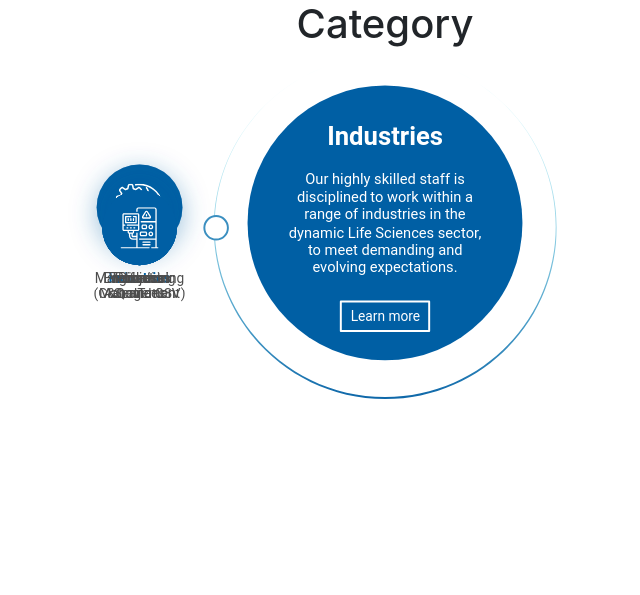
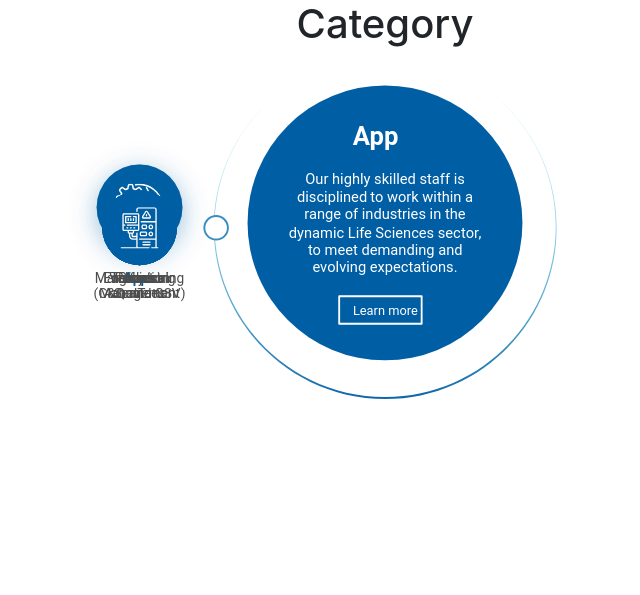
Before and after one commit to naimesh02/Android-Sutra, a PHP site: page / in a window 1280 px wide. Shown: the part 981-1576 px from the top of the page, without its empty margins (255-895 px from the left). Run offline with PHP 8.4, Linux system fonts and the light colour scheme; some libraries are stand-ins or nearby versions.

Commit message:
Home Page Done

```diff
--- a/index.php
+++ b/index.php
@@ -158,7 +158,7 @@
         <tspan class="cls-8" x="113" y="96">r</tspan>
         <tspan x="118" y="96">ams.</tspan>
       </text>
-      <text class="cls-1" transform="translate(87 65)">Industries</text>
+      <text class="cls-1" transform="translate(87 65)">&nbsp;&nbsp;&nbsp;&nbsp;App</text>
       <text class="cls-5" transform="translate(63 108)">Our highly skilled staff is
         <tspan x="-9" y="19">disciplined </tspan>
         <tspan class="cls-6" x="71" y="19">t</tspan>
@@ -177,7 +177,11 @@
         <tspan class="cls-15" x="8" y="96">e</tspan>
         <tspan class="cls-11" x="16" y="96">v</tspan>
         <tspan x="24" y="96">olving expectations.</tspan>
+
       </text>
+	   <use x="85" y="30" width="280" height="280" xlink:href="#circle-nav-copy" class="nav-copy"/>
+	<a href="category.php?category=App"><rect data-url="/industry" id="learn-more" x="100" y="230" width="90" height="30" />
+    <text x="115" y="250" class="learn-more-text">Learn more</text></a>
       <text class="cls-1" transform="translate(87 365)">
         <tspan class="cls-17">V</tspan>
         <tspan x="18" y="0">alidation</tspan>
@@ -271,8 +275,8 @@
     </g>
     <circle cx="325" cy="170" r="140" class="center"/>
     <use x="185" y="30" width="280" height="280" xlink:href="#circle-nav-copy" class="nav-copy"/>
-    <rect data-url="/industries" id="learn-more" x="280" y="250" width="90" height="30" />
-    <text x="290" y="270" class="learn-more-text">Learn more</text>
+  <!--  <rect data-url="" id="learn-more" x="280" y="250" width="90" height="30" />
+    <text x="290" y="270" class="learn-more-text">Learn more</text>-->
   </svg>
 </div>
 
--- a/script.js
+++ b/script.js
@@ -10,7 +10,7 @@ const tspan_delta = 16;
 //name is used as the title for the bubble
 //icon is the id of the corresponding svg symbol
 const services_data = [
-{ name: "Industries", icon: "industries" },
+{ name: "Apps", icon: "industries",url:"/App.php" },
 { name: "Validation\n(C&Q and CSV)", icon: "validation" },
 { name: "Engineering", icon: "engineering" },
 { name: "Project\nManagement", icon: "management" },
@@ -40,6 +40,9 @@ function setAttributes(el, options) {
 function addService(serv, index) {
   let group = createSVGElement("g");
   group.setAttribute("class", "service serv-" + index);
+  let learn=document.getElementById("learn-more");
+  learn.innerText="Helo";
+
 
   /* This group is needed to apply animations in
                                                           the icon and its background at the same time */
```
Also changed, not shown: category.php (added, +10 -0 lines).
